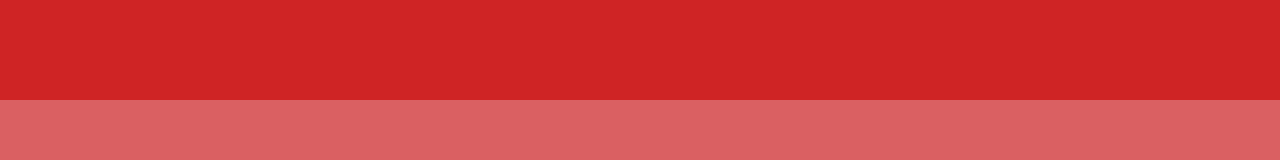
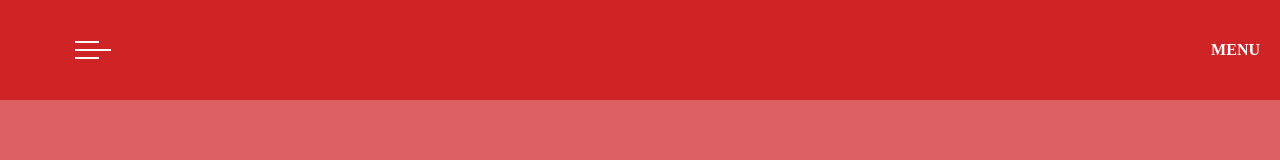
Before and after one commit to ghpedro16/lima_coca_cola, a plain HTML site: page index.html in a window 1280 px wide. Shown: the top 160 px of the page. Drawn offline with Linux system fonts and the light colour scheme.

Commit message:
Adiciona HTML e CSS do header

```diff
--- a/index.html
+++ b/index.html
@@ -8,6 +8,8 @@
 </head>
 <body>
     <header>
+        <img src="./img/menu-burger.svg" alt="Menu hamburguer">
+        <span>MENU</span>
 
     </header>
     <main>
--- a/style.css
+++ b/style.css
@@ -21,6 +21,19 @@ header, footer {
     padding: 0 20px;
 }
 
+header {
+    height: 100px;
+    display: flex;
+    align-items: center;
+    gap: 24px;
+    color: #FFFFFF;
+    padding-left: 75px;
+}
+
+header span {
+    font-weight: 600;
+}
+
 main {
     flex-grow: 1;
     display: flex;
@@ -28,6 +41,3 @@ main {
     align-items: center;
     background-color: #DA6062;
 }
-
-
-/* kjhkjhk */
```
Also changed, not shown: img/background-image.png (added), img/coca-cola.png (added), img/map.svg (added), img/menu-burger.svg (added).
